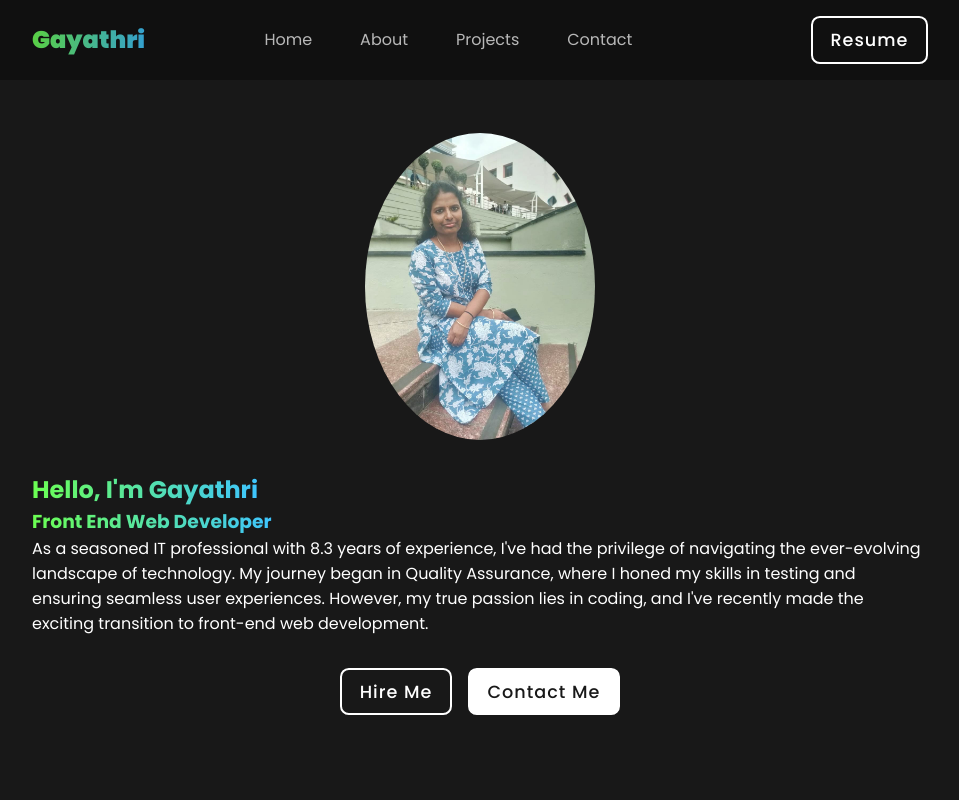
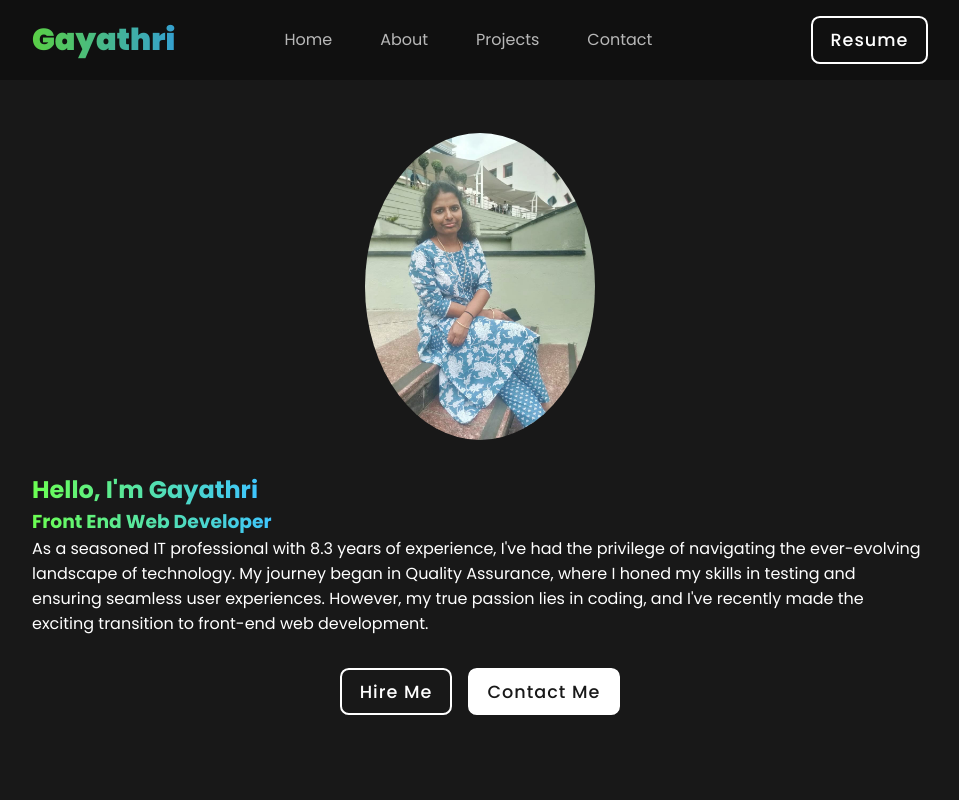
Before and after one commit to GayathriFS/Portfolio, a plain HTML site: page index.html in a window 1280 px wide. Shown: the top 800 px of the page, without its empty margins (160-1119 px from the left). Drawn offline with nearby package versions, Linux system fonts and the light colour scheme.

Commit message:
Update style.css

```diff
--- a/style.css
+++ b/style.css
@@ -48,7 +48,7 @@ nav ul a:hover{
     opacity: 1;
 }
 .logo{
-    font-size: 1.5em;
+    font-size: 1.9em;
     color: white;
     font-weight: 900;
     opacity: 0.8;
```
